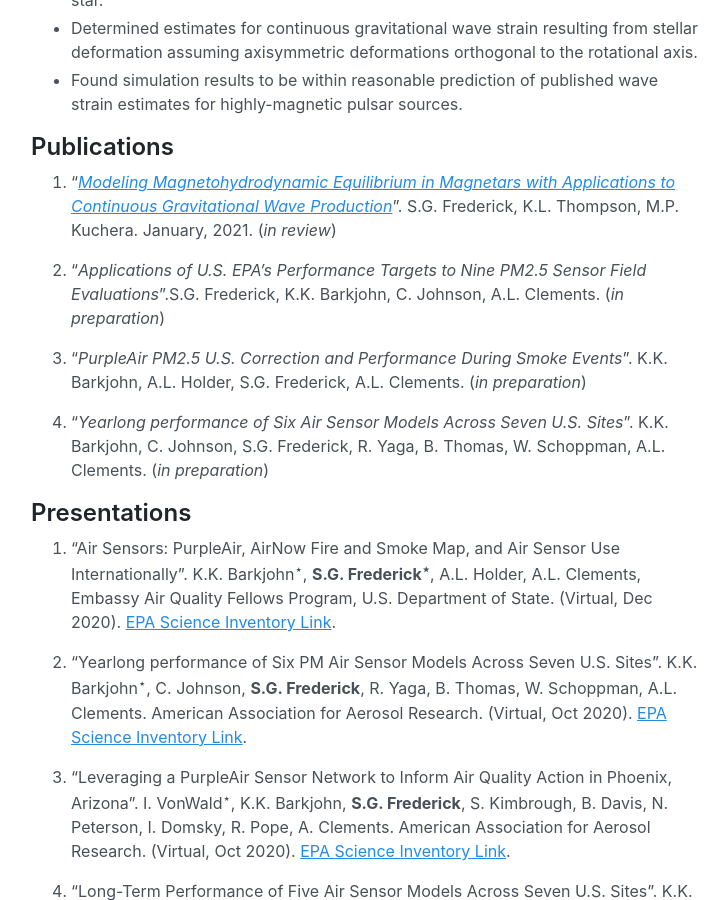
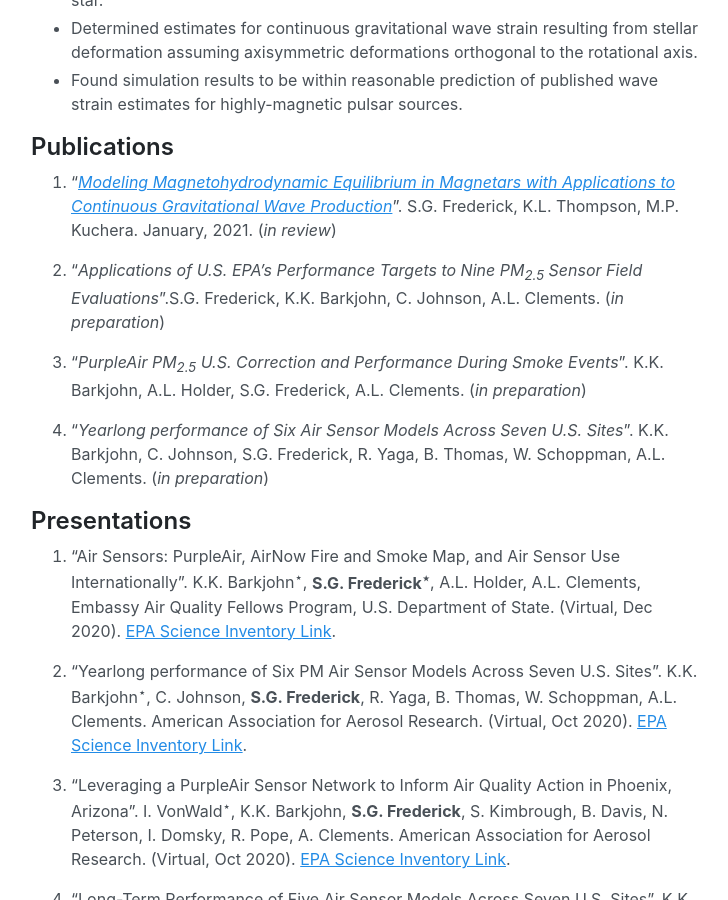
Before and after one commit to samfrederick/samfrederick.github.io, a Jekyll site: the page built from projects.md, in a window 1280 px wide and 900 px high, scrolled down 456 px. Shown: the whole window, without its empty margins (273-1001 px from the left). Built offline with Jekyll 4.4.1, drawn with Linux system fonts in a browser that asks for light colours.

Commit message:
Add subscript for PM2.5

```diff
--- a/projects.md
+++ b/projects.md
@@ -14,9 +14,9 @@ title: Projects
 ## Publications
 1. “[_Modeling  Magnetohydrodynamic  Equilibrium  in  Magnetars  with  Applications  to  Continuous  Gravitational Wave Production_](https://arxiv.org/abs/2002.02619)”. S.G. Frederick, K.L. Thompson, M.P. Kuchera. January, 2021. (_in review_)
 
-2. “_Applications of U.S. EPA’s Performance Targets to Nine PM2.5 Sensor Field Evaluations_”.S.G. Frederick, K.K. Barkjohn, C. Johnson, A.L. Clements. (_in preparation_)
+2. “_Applications of U.S. EPA’s Performance Targets to Nine PM<sub>2.5</sub> Sensor Field Evaluations_”.S.G. Frederick, K.K. Barkjohn, C. Johnson, A.L. Clements. (_in preparation_)
 
-3. “_PurpleAir PM2.5 U.S. Correction and Performance During Smoke Events_”. K.K. Barkjohn, A.L. Holder, S.G. Frederick, A.L. Clements. (_in preparation_)
+3. “_PurpleAir PM<sub>2.5</sub> U.S. Correction and Performance During Smoke Events_”. K.K. Barkjohn, A.L. Holder, S.G. Frederick, A.L. Clements. (_in preparation_)
 
 4. “_Yearlong performance of Six Air Sensor Models Across Seven U.S. Sites_”. K.K. Barkjohn, C. Johnson, S.G. Frederick, R. Yaga, B. Thomas, W. Schoppman, A.L. Clements. (_in preparation_)
 
```
